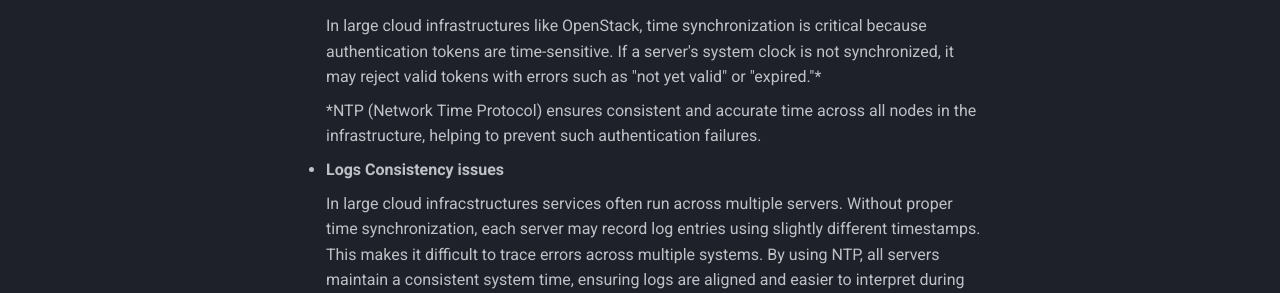
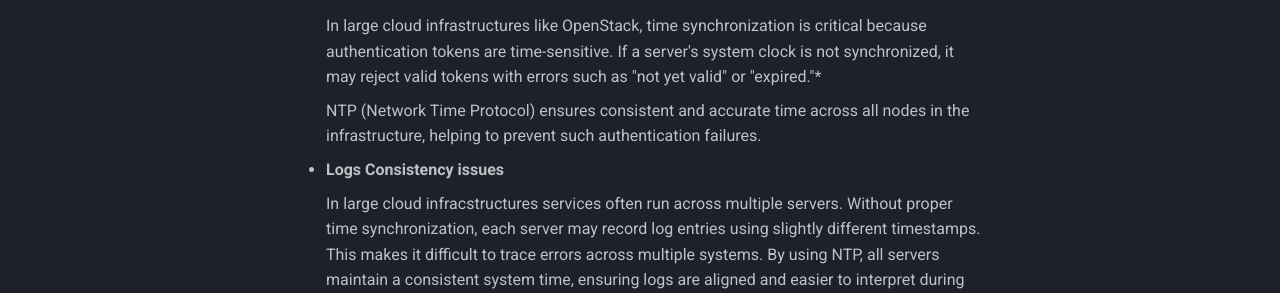
Before and after one commit to ADORSYS-GIS/openstack, an MkDocs documentation site: the page built from docs/ntp_docs.md, in a window 1280 px wide and 1251 px high. Shown: the part 611-904 px from the top of the window. Built offline with MkDocs 1.6.1 and Material for MkDocs 9.7.7, drawn with Linux system fonts in a browser that asks for light colours; comment, search, counter and statistics services are not loaded.

Commit message:
Docs: added ntp documentation

```diff
--- a/docs/ntp_docs.md
+++ b/docs/ntp_docs.md
@@ -14,7 +14,7 @@ Time synchronization plays a critical role in distributed systems, especially in
 
     In large cloud infrastructures like OpenStack, time synchronization is critical because authentication tokens are time-sensitive. If a server's system clock is not synchronized, it may reject valid tokens with errors such as "not yet valid" or "expired."*
 
-    *NTP (Network Time Protocol) ensures consistent and accurate time across all nodes in the infrastructure, helping to prevent such authentication failures.
+    NTP (Network Time Protocol) ensures consistent and accurate time across all nodes in the infrastructure, helping to prevent such authentication failures.
 
 -  **Logs Consistency issues**
 
```
